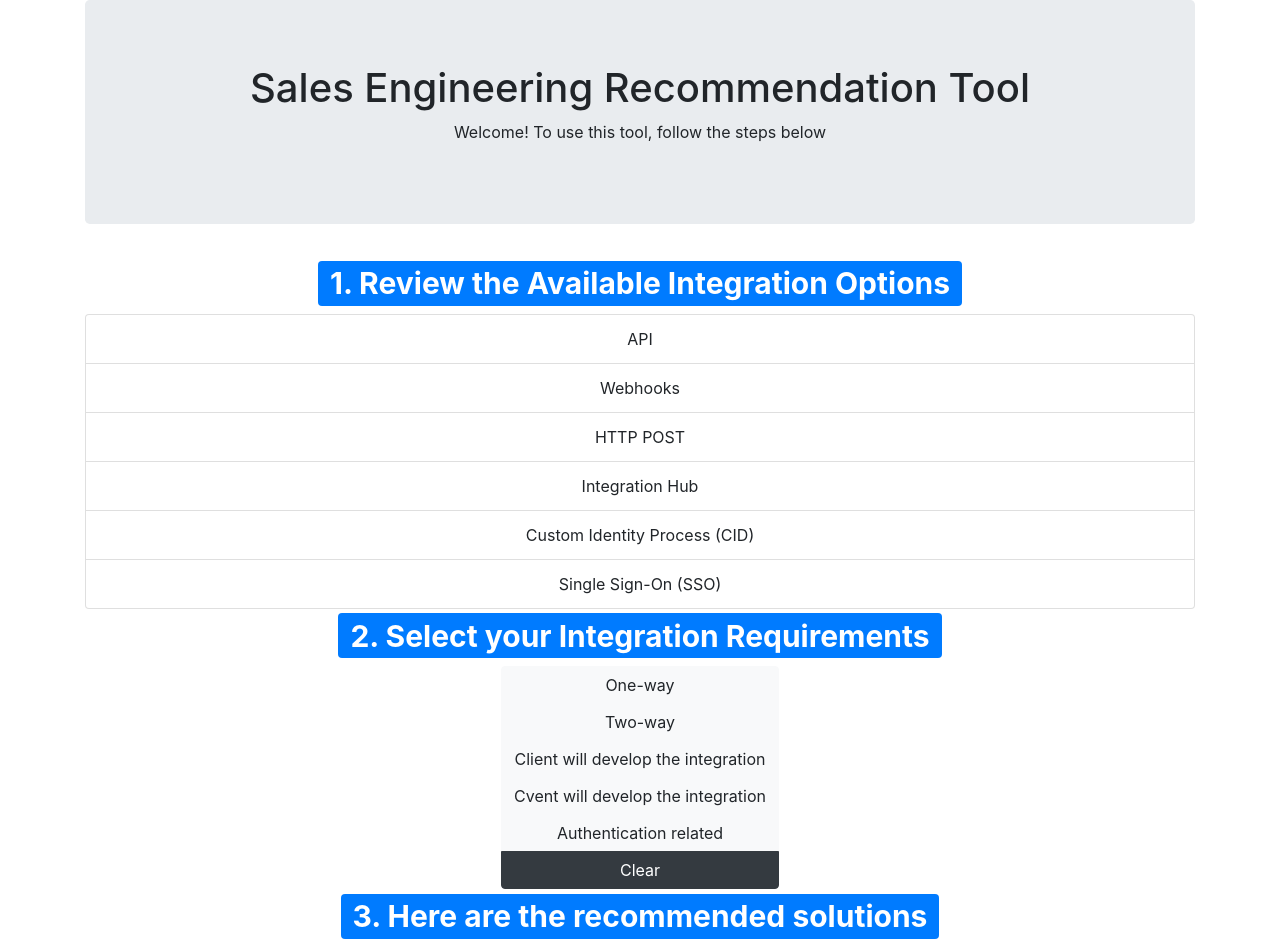
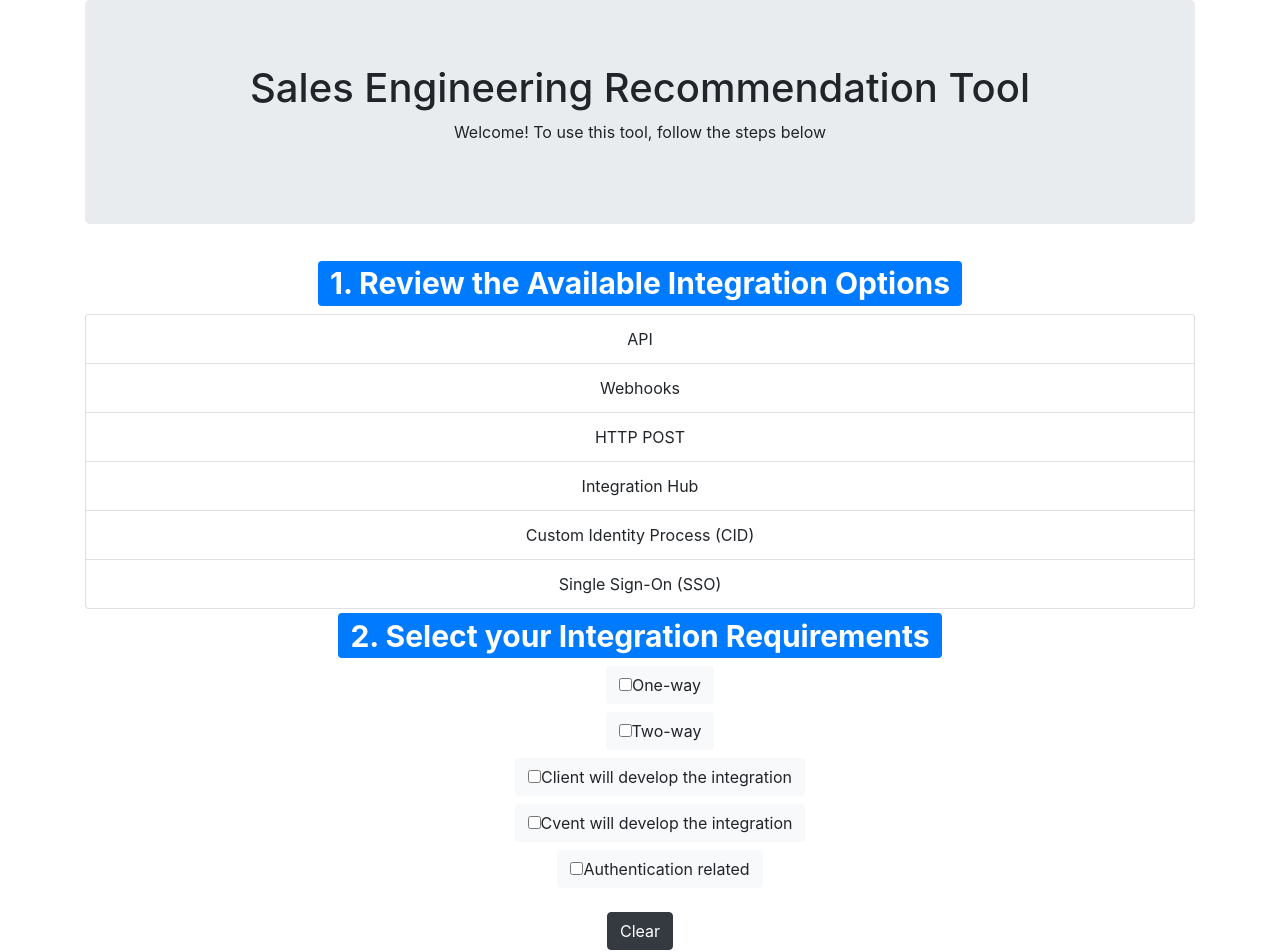
Before and after one commit to hkurniadi/integration-recommendation-app, a React (Create React App) app: page / in a window 1280 px wide. Shown: the top 952 px of the page. Built offline with nearby package versions, Linux system fonts and the light colour scheme.

Commit message:
changed the selection list to use bootstrap

```diff
--- a/src/components/UserCriteria.js
+++ b/src/components/UserCriteria.js
@@ -96,9 +96,11 @@
   // console.log("Current userRequirements State Variable", userRequirements);
   // console.log("Current selectedRequirements State Variable", selectedRequirements);
 
+  // TODO: update the matching logic to use JS Map
   const handleChange = (e) => {
     // console.log("Event.Target.Value =", e.target);
     let userInput = e.target;
+    // console.log("Current target", e.Target)
 
     let currentUserRequirements = [];
     userRequirements.forEach(requirement => {
@@ -149,15 +151,18 @@
   return (
     <div>
         <h1><Badge variant="primary">2. Select your Integration Requirements</Badge></h1>
-        <ToggleButtonGroup type="checkbox" vertical="true">
+        {/* <ToggleButtonGroup type="checkbox" vertical="true"> */}
+          <ul style={{listStyleType: "none"}}>
           {
             userRequirements.map((x) =>
-              <ToggleButton key={x.id} variant="light" type="checkbox" checked={x.isChecked} value={x.value} onChange={handleChange}>{x.name}</ToggleButton>
-
+              <li key={x.id}>
+                <ToggleButton variant="light" type="checkbox" checked={x.isChecked} value={x.value} onChange={handleChange}>{x.name}</ToggleButton>
+              </li>
             )
           }
+          </ul>
+        {/* </ToggleButtonGroup> */}
         <Button variant="dark" type="submit" onClick={clearAll}>Clear</Button>
-        </ToggleButtonGroup>
         <RecommendedSolutions userInput={selectedRequirements} />
       </div>
   )
```
